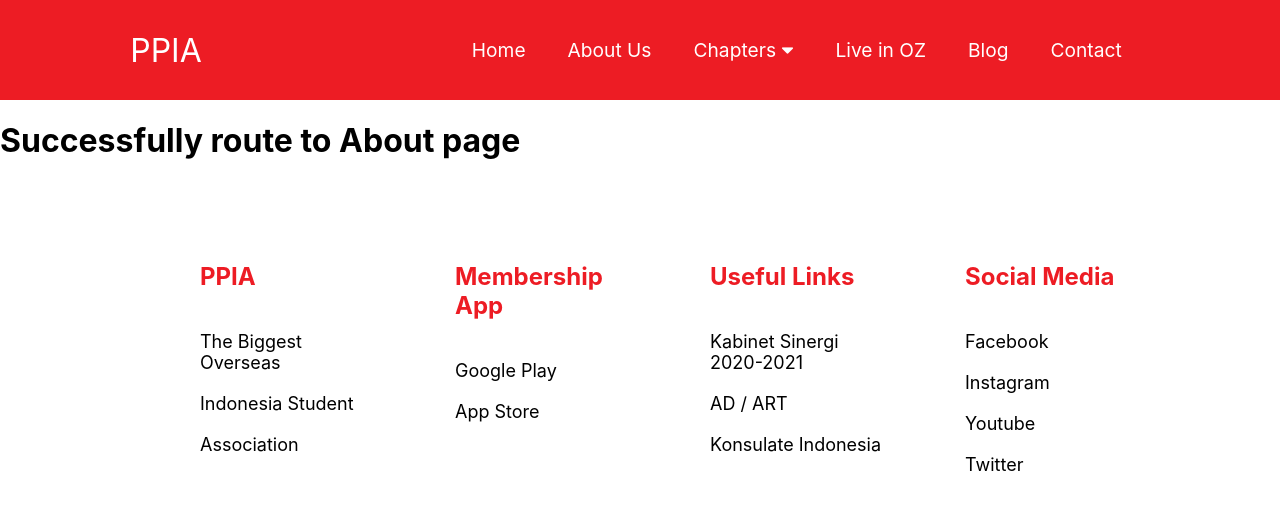
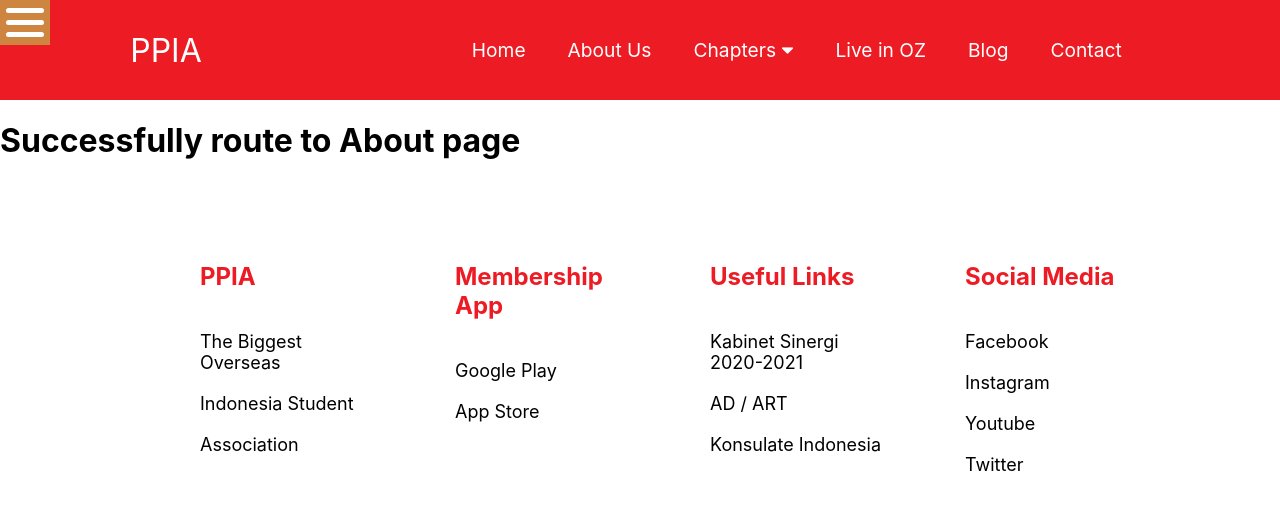
Before and after one commit to ppiaustralia/projectelementalfrontend, a React (Create React App) app in the folder projectelementalreactapp/: page /about in a window 1280 px wide. Shown: the top 510 px of the page. Built offline with nearby package versions, Linux system fonts and the light colour scheme.

Commit message:
Unfinished About Us page

```diff
--- a/projectelementalreactapp/src/pages/about/About.jsx
+++ b/projectelementalreactapp/src/pages/about/About.jsx
@@ -1,10 +1,12 @@
 import React, {Component} from 'react';
 import ReactDOM from 'react-dom';
+import Sidebar from './Sidebar';
 
 class About extends React.Component {
     render() {
         return (
             <div>
+            <Sidebar/>
                 <h1>Successfully route to About page</h1>
             </div>
         );
--- /dev/null
+++ b/projectelementalreactapp/src/pages/about/Sidebar.css
@@ -0,0 +1,58 @@
+.sidebar {
+    position: fixed;
+    top: 0;
+    left: -300px;
+    width: 300px;
+    height: 100%;
+    background-color: peru;
+    transition: left 300ms ease-out;
+  }
+  .sidebar.active {
+    left: 0;
+  }
+
+  .sidebar ul {
+    margin: 0;
+    padding: 0;
+  }
+  .sidebar li {
+    list-style: none;
+  }
+  .sidebar li a {
+    font-size: 18px;
+    text-decoration: none;
+    padding: 10px;
+    display: block;
+    color: #fff;
+  }
+
+  .hamburger {
+    border: none;
+    outline: 0;
+    width: 50px;
+    position: absolute;
+    right: -50px;
+    background-color: peru;
+  }
+
+  .hamburger:after,
+  .hamburger:before,
+  .hamburger div {
+    background-color: #fff;
+    height: 5px;
+    margin: 7px 0;
+    border-radius: 3px;
+    content: "";
+    display: block;
+    transition: all 300ms ease-in-out;
+  }
+
+  .sidebar.active .hamburger:before {
+    transform: translateY(12px) rotate(135deg);
+  }
+  .sidebar.active .hamburger::after {
+    transform: translateY(-12px) rotate(-135deg);
+  }
+  .sidebar.active .hamburger div {
+    transform: scale(0);
+  }
--- /dev/null
+++ b/projectelementalreactapp/src/pages/about/Sidebar.js
@@ -0,0 +1,23 @@
+import React, { useState } from 'react';
+import { Link } from 'react-router-dom';
+import './Sidebar.css';
+
+
+function Sidebar() {
+    const [sidebar, setSidebar] = useState(false);
+    const showSidebar = () => setSidebar(!sidebar);
+    return (
+      <nav className={sidebar ? "sidebar active" : "sidebar"}>
+        <button className="hamburger" type="button" onClick={showSidebar}>
+          <div></div>
+        </button>
+        <ul onClick={showSidebar}>
+          <li><Link to="/">Home</Link></li>
+          <li><Link to="/services">Services</Link></li>
+          <li><Link to="/contact">Contact</Link></li>
+        </ul>
+      </nav>
+    );
+  }
+
+  export default Sidebar;
```
